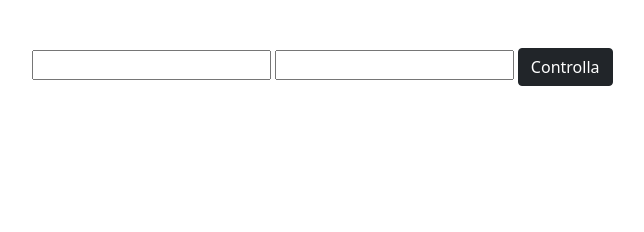
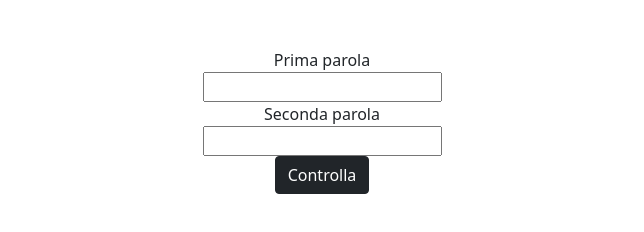
Before and after one commit to Stiv1100001/js-jsnacks-blocco-1, a plain HTML site: page js-snack-2/index.html in a window 1280 px wide. Shown: the whole page, without its empty margins (318-962 px from the left). Drawn offline with nearby package versions, Linux system fonts and the light colour scheme.

Commit message:
add  style

```diff
--- a/js-snack-2/index.html
+++ b/js-snack-2/index.html
@@ -17,8 +17,11 @@
   </head>
 
   <body>
-    <main class="container text-center p-5">
+    <main
+      class="container text-center p-5 d-flex flex-column justify-content-center gy-3 align-items-center">
+      <label for="inpput-uno">Prima parola</label>
       <input id="input-uno" type="text" />
+      <label for="inpput-due">Seconda parola</label>
       <input id="input-due" type="text" />
       <button class="btn btn-dark" id="submit">Controlla</button>
       <p id="result" class="display-3"></p>
```
